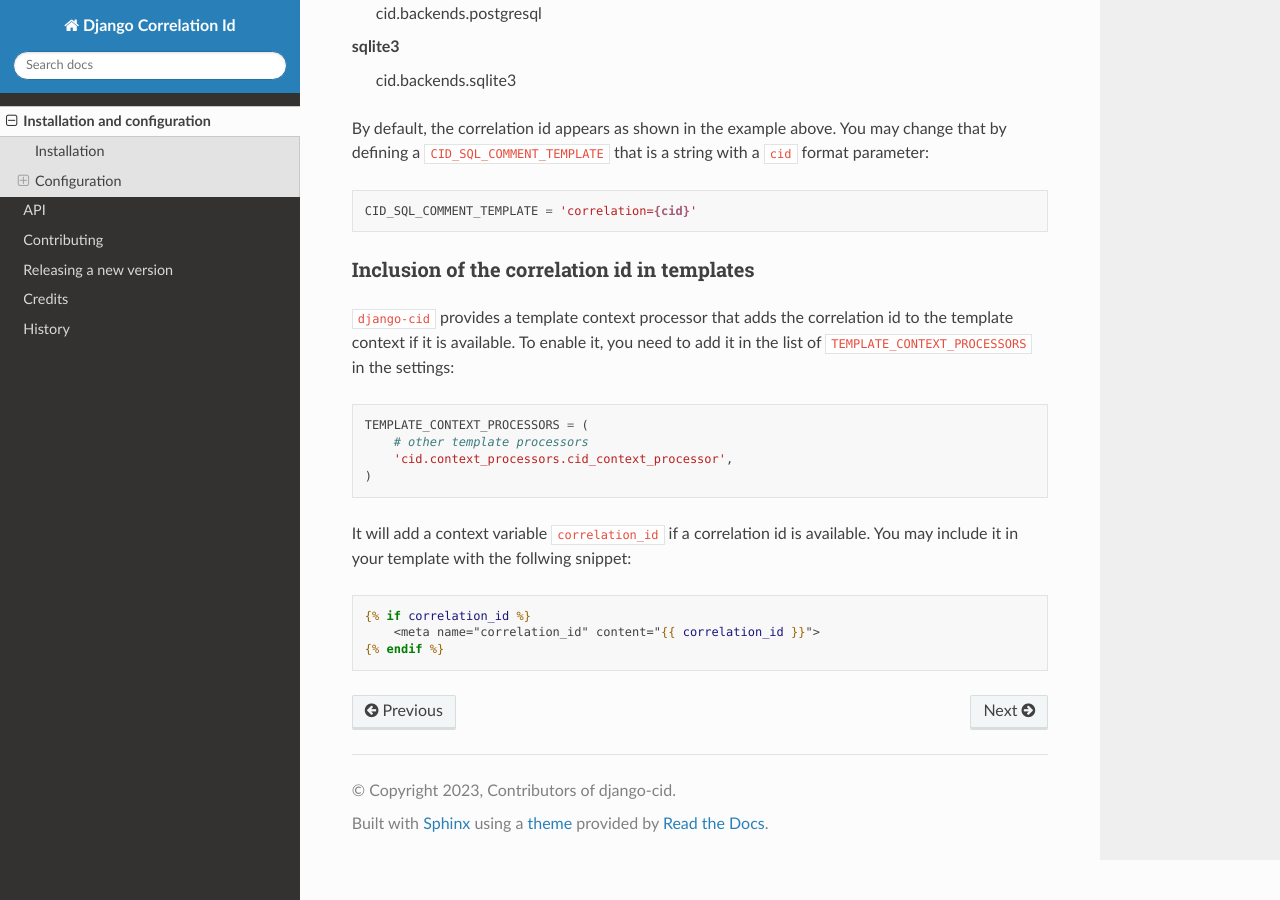
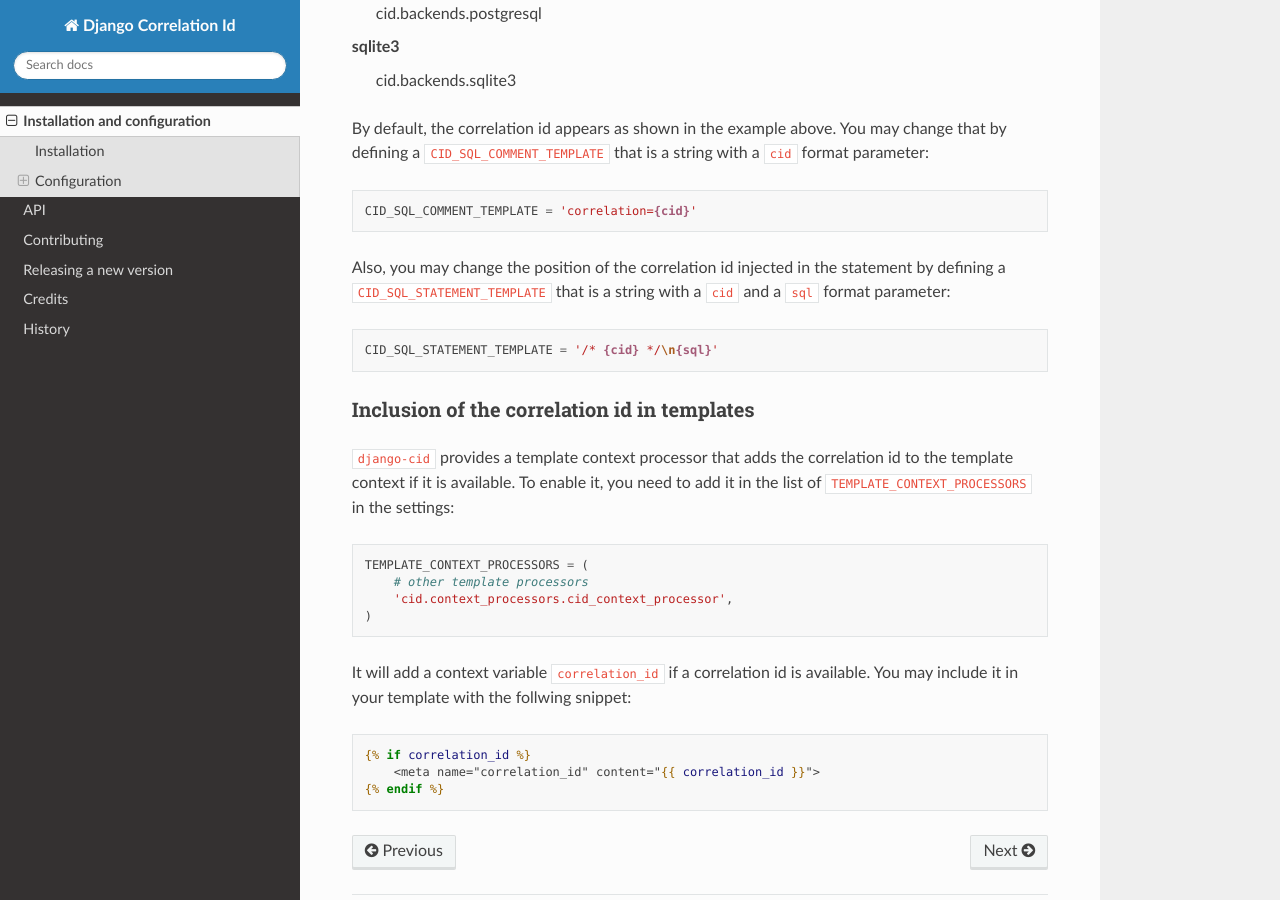
Before and after one commit to Polyconseil/django-cid, a Sphinx documentation site: the page built from docs/installation.rst, in a window 1280 px wide and 900 px high, scrolled down 4266 px. Built offline with Sphinx 7.4.7 and the Read the Docs theme 2.0.0, drawn with Linux system fonts in a browser that asks for light colours.

Commit message:
Adds a setting to define the correlation id placement injected in the SQL statement. (#68)

```diff
--- a/HISTORY.rst
+++ b/HISTORY.rst
@@ -21,6 +21,9 @@
 - |backward-incompatible| Drop support of Django 3.0 and prior
   versions. Only Django 3.1 and later are supported.
 
+- Add `CID_SQL_STATEMENT_TEMPLATE` setting to customize the position
+  of the correlation relative to the original SQL statement.
+  Contributed by Cauê Garcia Polimanti (@CaueP).
 
 2.3 (2022-06-13)
 ++++++++++++++++
--- a/docs/installation.rst
+++ b/docs/installation.rst
@@ -244,6 +244,15 @@
     CID_SQL_COMMENT_TEMPLATE = 'correlation={cid}'
 
 
+Also, you may change the position of the correlation id injected in
+the statement by defining a ``CID_SQL_STATEMENT_TEMPLATE`` that is
+a string with a ``cid`` and a ``sql`` format parameter:
+
+.. code-block:: python
+
+    CID_SQL_STATEMENT_TEMPLATE = '/* {cid} */\n{sql}'
+
+
 Inclusion of the correlation id in templates
 --------------------------------------------
 
```
Also changed, not shown: 2 other files.
